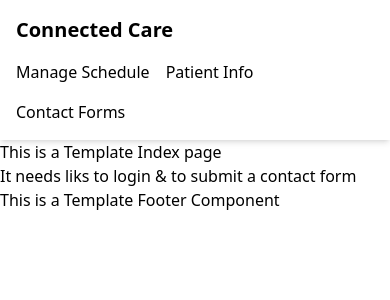
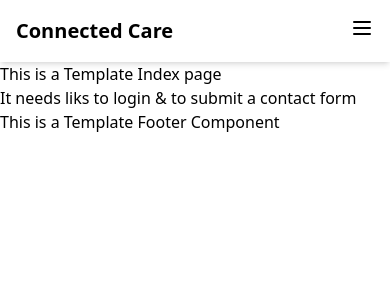
Before and after one commit to UTDallasEPICS/manos-unidas-for-autismo, a Nuxt app: page / in a window 390 px wide. Shown: the top 300 px of the page. Built offline with nearby package versions, Linux system fonts and the light colour scheme.

Commit message:
href -> NuxtLink, breakpoint for mobile screens to have a hamburger menu instead of a wrapping column.

```diff
--- a/components/NavBar.vue
+++ b/components/NavBar.vue
@@ -1,33 +1,120 @@
 <template>
-	<nav
-		class="flex flex-wrap items-center justify-between gap-4 p-4 shadow-md sm:flex-nowrap sm:gap-8"
-	>
+	<nav class="flex items-center justify-between p-4 shadow-md">
 		<!-- Logo -->
 		<div class="text-xl font-bold">Connected Care</div>
 
-		<!-- Navigation Links -->
-		<div class="flex flex-wrap gap-4" v-if="userType === 'user support'">
-			<a href="/schedule" class="hover:underline">Manage Schedule</a>
-			<a href="/patients" class="hover:underline">Patient Info</a>
-			<a href="/forms" class="hover:underline">Contact Forms</a>
+		<!-- Hamburger menu button: visible only on mobile -->
+		<div class="sm:hidden">
+			<button @click="toggleMenu" aria-label="Toggle menu">
+				<!-- Simple hamburger icon -->
+				<svg
+					class="h-6 w-6"
+					fill="none"
+					stroke="currentColor"
+					viewBox="0 0 24 24"
+				>
+					<path
+						stroke-linecap="round"
+						stroke-linejoin="round"
+						stroke-width="2"
+						d="M4 6h16M4 12h16M4 18h16"
+					/>
+				</svg>
+			</button>
 		</div>
 
-		<div class="flex flex-wrap gap-4" v-else-if="userType === 'it support'">
-			<a href="/users" class="hover:underline">User Accounts</a>
-			<a href="/settings" class="hover:underline">System Settings</a>
-		</div>
-
-		<div class="flex flex-wrap gap-4" v-else>
-			<a href="/my-schedule" class="hover:underline">My Schedule</a>
-			<a href="/notes" class="hover:underline">Therapy Notes</a>
-			<a href="/profile" class="hover:underline">Profile</a>
+		<!-- Desktop Navigation Links -->
+		<div class="hidden gap-4 sm:flex">
+			<NuxtLink
+				v-for="(link, idx) in userLinks[userType]"
+				:key="idx"
+				:to="link.path"
+				class="hover:underline"
+			>
+				{{ link.label }}
+			</NuxtLink>
 		</div>
 	</nav>
+
+	<!-- Mobile Pop-Out Menu -->
+	<transition name="slide">
+		<div
+			v-if="isMenuOpen"
+			class="fixed inset-0 z-50 flex"
+			aria-modal="true"
+			role="dialog"
+		>
+			<!-- Backdrop -->
+			<div class="fixed inset-0 z-10" @click="toggleMenu"></div>
+
+			<!-- Slide-out Menu Panel -->
+			<div
+				class="relative z-20 ml-auto w-2/3 max-w-xs bg-white p-4 shadow-lg"
+			>
+				<button
+					@click="toggleMenu"
+					class="mb-4 text-xl"
+					aria-label="Close menu"
+				>
+					&times;
+				</button>
+				<nav class="flex flex-col gap-4">
+					<NuxtLink
+						v-for="(link, idx) in userLinks[userType]"
+						:key="idx"
+						:to="link.path"
+						class="hover:underline"
+						@click="toggleMenu"
+					>
+						{{ link.label }}
+					</NuxtLink>
+				</nav>
+			</div>
+		</div>
+	</transition>
 </template>
 
-<script lang="ts" setup>
+<script setup lang="ts">
 import { ref } from "vue";
 
-// Replace this with actual user role from auth/session
+// Replace this with the actual user role from auth/session
 const userType = ref<"user support" | "it support" | "other">("user support");
+
+const userLinks = {
+	"user support": [
+		{ path: "/schedule", label: "Manage Schedule" },
+		{ path: "/patients", label: "Patient Info" },
+		{ path: "/forms", label: "Contact Forms" },
+	],
+	"it support": [
+		{ path: "/users", label: "User Accounts" },
+		{ path: "/settings", label: "System Settings" },
+	],
+	other: [
+		{ path: "/my-schedule", label: "My Schedule" },
+		{ path: "/notes", label: "Therapy Notes" },
+		{ path: "/profile", label: "Profile" },
+	],
+};
+
+const isMenuOpen = ref(false);
+function toggleMenu() {
+	isMenuOpen.value = !isMenuOpen.value;
+}
 </script>
+
+<style scoped>
+/* Slide transition for the mobile menu */
+.slide-enter-active,
+.slide-leave-active {
+	transition: transform 0.3s ease;
+}
+.slide-enter-from,
+.slide-leave-to {
+	transform: translateX(100%);
+}
+.slide-enter-to,
+.slide-leave-from {
+	transform: translateX(0);
+}
+</style>
```
